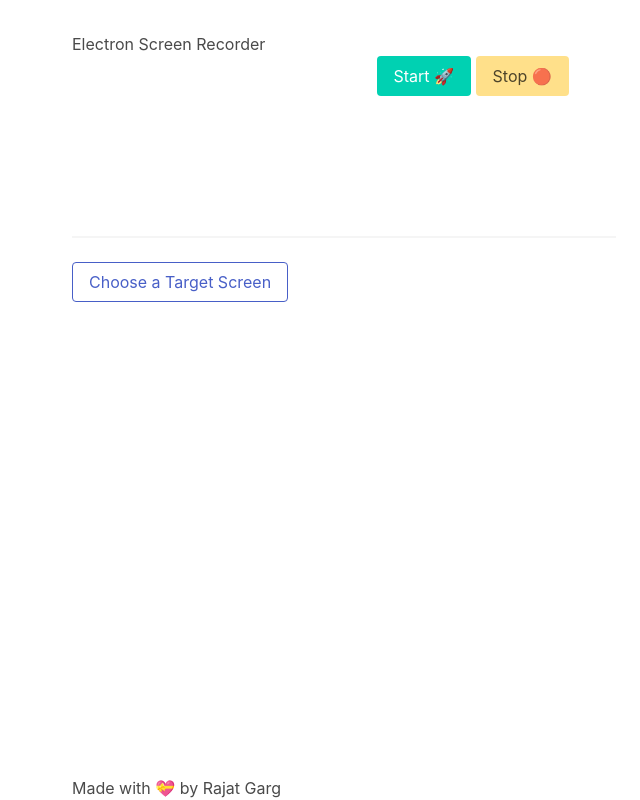
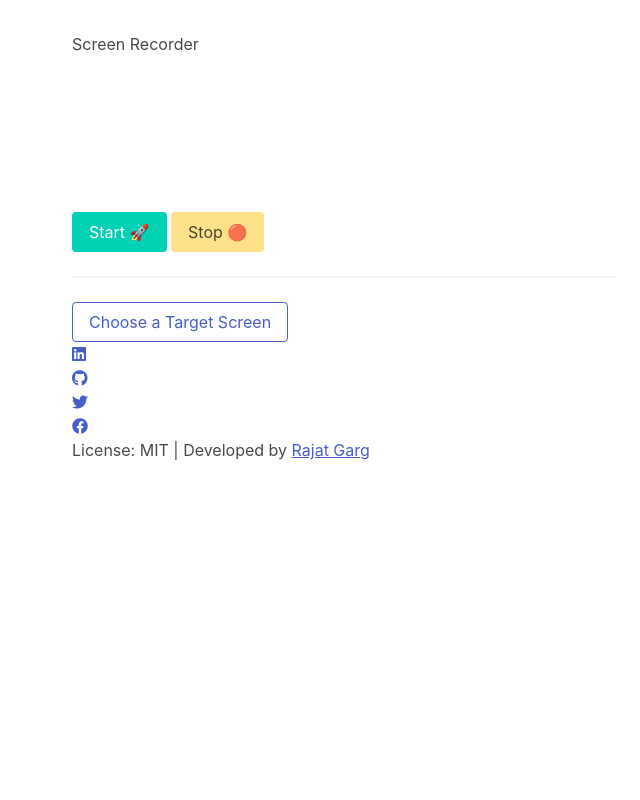
Before and after one commit to RajatGarg97/Screen-Recorder, an Electron app: page src/index.html in a window 800 px wide. Shown: the whole page, without its empty margins (56-696 px from the left). Drawn offline with nearby package versions, Linux system fonts and the light colour scheme.

Commit message:
Added credits and links

```diff
--- a/src/index.html
+++ b/src/index.html
@@ -3,25 +3,48 @@
 
 <head>
   <meta charset="UTF-8">
-  <title>Screen Recorder</title>
+  <title> Screen Recorder </title>
   <link rel="stylesheet" href="https://cdn.jsdelivr.net/npm/bulma@0.8.0/css/bulma.min.css">
+  <link rel="stylesheet" href="https://cdnjs.cloudflare.com/ajax/libs/font-awesome/5.15.1/css/all.min.css">
   <link rel="stylesheet" href="index.css">
 
 </head>
 
 <body>
-  <h1> Electron Screen Recorder </h1>
+  <h1> Screen Recorder </h1>
   <video></video>
-  <button id="startbtn" class="button is-primary">Start 🚀 </button>
-  <button id="stopbtn" class="button is-warning ">Stop 🔴 </button>
+  <div id="operatingbtn">
+    <button id="startbtn" class="button is-primary">Start 🚀 </button>
+    <button id="stopbtn" class="button is-warning ">Stop 🔴 </button>
+  </div>
   <hr />
-  <button id="videoSelectionBtn" class="button is-link is-outlined">
-    Choose a Target Screen
-  </button>
+  <div id="vidSelectionBtn">
+    <button id="videoSelectionBtn" class="button is-link is-outlined">
+      Choose a Target Screen
+    </button>
+  </div>
 
 </body>
 <script defer src="render.js"></script>
-
-<footer> Made with 💝 by Rajat Garg</footer>
+<div id="footer">
+  <div id="icons">
+    <ul class="social-ul">
+      <li><a href="https://www.linkedin.com/in/rajatgarg97/" target="_blank">
+          <i class="fab fa-linkedin"></i></a></li>
+      <li><a href="https://github.com/RajatGarg97/" target="_blank">
+          <i class="fab fa-github"></i></a></li>
+      <li><a href="https://twitter.com/neorajat97" target="_blank">
+          <i class="fab fa-twitter"></i></a></li>
+      <li><a href="https://www.facebook.com/rajatgarg97" target="_blank">
+          <i class="fab fa-facebook"></i></a></li>
+    </ul>
+  </div>
+  <div id="credits">
+    License: MIT | Developed by
+    <a href="https://www.rajatgarg.tech/" target="_blank">
+      <u> Rajat Garg </u>
+    </a>
+  </div>
+</div>
 
 </html>
```
